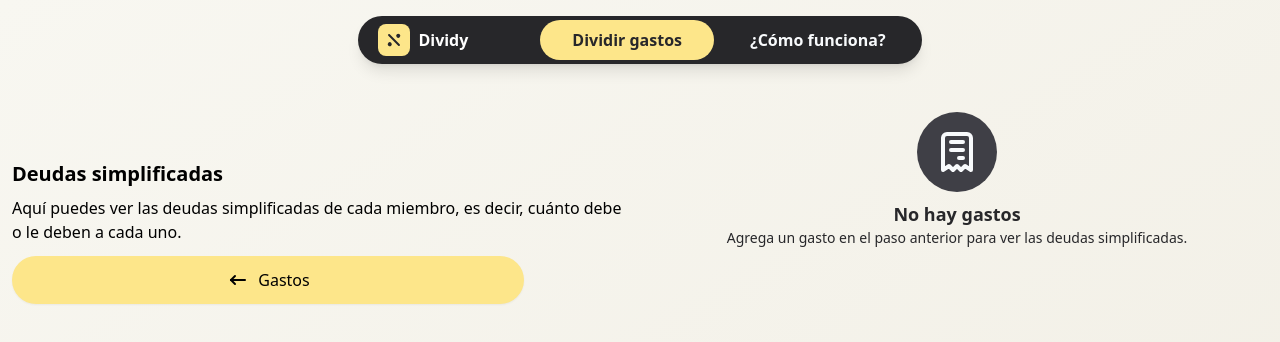
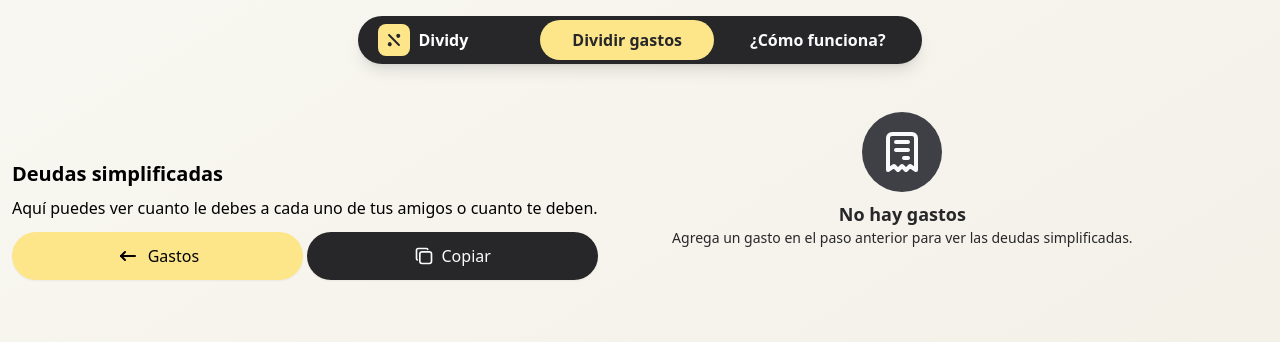
Before and after one commit to nicosmico/dividy-frontend, a React (Vite) app: page /split-bills/simplified-debts in a window 1280 px wide. Shown: the top 342 px of the page. Built offline with nearby package versions, Linux system fonts and the light colour scheme.

Commit message:
feat: Add Snackbars and allow copy summary to clipboard

```diff
--- a/src/App.tsx
+++ b/src/App.tsx
@@ -1,10 +1,17 @@
+import { SnackBarProvider } from './components/ui/snack-bar/SnackBarProvider';
 import { useUpdateBreakpoints } from './hooks/useUpdateBreakpoints';
 import AppRoutes from './routes';
 
 function App() {
   useUpdateBreakpoints();
 
-  return <AppRoutes />;
+  return (
+    <>
+      <SnackBarProvider>
+        <AppRoutes />
+      </SnackBarProvider>
+    </>
+  );
 }
 
 export default App;
--- /dev/null
+++ b/src/components/ui/snack-bar/SnackBar.tsx
@@ -0,0 +1,23 @@
+import Card from '../Card';
+import RoundedButton from '../RoundedButton';
+
+interface Props {
+  message: string;
+  onClose?: () => void;
+}
+
+export function SnackBar({ message, onClose }: Props) {
+  return (
+    <Card className='flex items-center justify-between gap-2 bg-zinc-800 p-4 text-gray-50'>
+      <div className='text-balance'>{message}</div>
+      <RoundedButton
+        className='bg-gray-50 px-3 py-1 text-zinc-800'
+        onClick={onClose}
+      >
+        Cerrar
+      </RoundedButton>
+    </Card>
+  );
+}
+
+export default SnackBar;
--- /dev/null
+++ b/src/components/ui/snack-bar/SnackBarProvider.tsx
@@ -0,0 +1,48 @@
+// src/components/ui/SnackBarProvider.tsx
+import { createContext, useCallback, useState } from 'react';
+import SnackBar from './SnackBar';
+
+interface SnackBarMessage {
+  id: string;
+  message: string;
+}
+
+interface SnackBarContextType {
+  showMessage: (message: string) => void;
+}
+
+export const SnackBarContext = createContext<SnackBarContextType | null>(null);
+
+export function SnackBarProvider({ children }: { children: React.ReactNode }) {
+  const [messages, setMessages] = useState<SnackBarMessage[]>([]);
+
+  const showMessage = useCallback((message: string) => {
+    const id = crypto.randomUUID();
+    setMessages((prev) => [...prev, { id, message }]);
+
+    // Auto-remove after 5 seconds
+    setTimeout(() => {
+      setMessages((prev) => prev.filter((msg) => msg.id !== id));
+    }, 2000);
+  }, []);
+
+  const handleClose = (id: string) => {
+    setMessages((prev) => prev.filter((msg) => msg.id !== id));
+  };
+
+  return (
+    <SnackBarContext.Provider value={{ showMessage }}>
+      {children}
+      <div className='sticky bottom-1 space-y-2 p-2'>
+        {messages.map((msg) => (
+          <div key={msg.id} className='animate-slide-up'>
+            <SnackBar
+              message={msg.message}
+              onClose={() => handleClose(msg.id)}
+            />
+          </div>
+        ))}
+      </div>
+    </SnackBarContext.Provider>
+  );
+}
--- /dev/null
+++ b/src/components/ui/snack-bar/useSnackBar.ts
@@ -0,0 +1,10 @@
+import { useContext } from 'react';
+import { SnackBarContext } from './SnackBarProvider';
+
+export function useSnackBar() {
+  const context = useContext(SnackBarContext);
+  if (!context) {
+    throw new Error('useSnackBar must be used within SnackBarProvider');
+  }
+  return context;
+}
--- /dev/null
+++ b/src/features/split-bills/types/summary.ts
@@ -0,0 +1,45 @@
+import { formatToCurrency } from 'src/utils/format-to';
+import { Bill } from 'src/features/split-bills/types/bill';
+import { Member } from 'src/features/split-bills/types/member';
+import { Transaction } from 'src/features/split-bills/types/transaction';
+
+export function formatSplitBillSummary(
+  bills: Record<string, Bill>,
+  members: Record<string, Member>,
+  transactions: Transaction[]
+): string {
+  let summary = '';
+
+  // 1. Format members section
+  summary += '*👥 Miembros*\n';
+  Object.values(members).forEach((member) => {
+    summary += `• ${member.name}\n`;
+  });
+  summary += '\n';
+
+  // 2. Format bills section
+  summary += '*🧾 Gastos*\n';
+  Object.values(bills).forEach((bill) => {
+    const paidByMember = members[bill.paidBy];
+    const total = formatToCurrency(bill.total);
+    const splitMembers = bill.members.map(id => members[id].name).join(', ');
+
+    summary += `• ${bill.name}\n`;
+    summary += `  💰 ${total}\n`;
+    summary += `  👤 Pagó: ${paidByMember.name}\n`;
+    summary += `  👥 Dividido entre: ${splitMembers}\n`;
+    summary += '\n';
+  });
+
+  // 3. Format simplified debts
+  summary += '*💸 Deudas simplificadas*\n';
+  transactions.forEach((transaction) => {
+    const from = members[transaction.from];
+    const to = members[transaction.to];
+    const amount = formatToCurrency(transaction.amount);
+
+    summary += `• ${from.name} debe a ${to.name}: ${amount}\n`;
+  });
+
+  return summary;
+}
--- a/src/pages/split-bills/bills/BillsPage.tsx
+++ b/src/pages/split-bills/bills/BillsPage.tsx
@@ -38,8 +38,8 @@ export function BillsPage() {
         <div className='space-y-2 text-center md:col-start-1 md:col-end-2 md:row-start-1 md:row-end-2 md:mt-20 md:text-left'>
           <h1 className='text-xl font-bold'>Gastos</h1>
           <p>
-            Agrega a los miembros del grupo con quienes dividirás los gastos. En
-            el siguiente paso podrás agregar las deudas.
+            Agrega los gastos del grupo y Dividy se encargará de simplificar las
+            deudas
           </p>
         </div>
         <div className='space-y-8 md:col-start-2 md:col-end-3 md:row-span-full'>
@@ -77,7 +77,7 @@ export function BillsPage() {
           </RoundedButton>
         </div>
 
-        <div className='sticky bottom-2 grid grid-cols-2 gap-1 md:static md:col-start-1 md:col-end-2 md:row-start-2 md:row-end-3 md:content-start'>
+        <div className='bottom-2 grid grid-cols-2 gap-1 md:col-start-1 md:col-end-2 md:row-start-2 md:row-end-3 md:content-start'>
           <RoundedLink
             to='../members'
             className='w-full bg-amber-200 px-6 shadow-sm md:max-w-lg'
--- a/src/pages/split-bills/members/EditMemberPage.tsx
+++ b/src/pages/split-bills/members/EditMemberPage.tsx
@@ -1,6 +1,7 @@
 import { useEffect, useState } from 'react';
 import { useNavigate, useParams } from 'react-router-dom';
 import { Dialog } from 'src/components/ui';
+import { useSnackBar } from 'src/components/ui/snack-bar/useSnackBar';
 import { MemberForm } from 'src/features/split-bills';
 import { TMemberForm } from 'src/features/split-bills/components/MemberForm';
 import useMembers from 'src/features/split-bills/hooks/useMembers';
@@ -12,6 +13,7 @@ export function EditMemberPage() {
   const { members, updateMember } = useMembers();
   const [member, setMember] = useState<Member | undefined>();
   const [open, setOpen] = useState(true);
+  const { showMessage } = useSnackBar();
 
   const navigate = useNavigate();
 
@@ -27,6 +29,7 @@ export function EditMemberPage() {
   const handleEditMember = (values: TMemberForm) => {
     updateMember(memberId!, values);
     setOpen(false);
+    showMessage('Miembro editado ✨');
   };
 
   return (
--- a/src/pages/split-bills/total/SimplifiedDebts.tsx
+++ b/src/pages/split-bills/total/SimplifiedDebts.tsx
@@ -1,9 +1,15 @@
-import { IconArrowNarrowLeft, IconReceipt } from '@tabler/icons-react';
+import {
+  IconArrowNarrowLeft,
+  IconCopy,
+  IconReceipt,
+} from '@tabler/icons-react';
 import { useMemo } from 'react';
-import { RoundedLink, Status } from 'src/components/ui';
+import { RoundedButton, RoundedLink, Status } from 'src/components/ui';
+import { useSnackBar } from 'src/components/ui/snack-bar/useSnackBar';
 import { TransactionCard } from 'src/features/split-bills/components/TransactionCard';
 import useBills from 'src/features/split-bills/hooks/useBills';
 import useMembers from 'src/features/split-bills/hooks/useMembers';
+import { formatSplitBillSummary } from 'src/features/split-bills/types/summary';
 import {
   simplifyDebts,
   Transaction,
@@ -12,6 +18,7 @@ import {
 export function SimplifiedDebts() {
   const { members } = useMembers();
   const { billsOrder, bills } = useBills();
+  const { showMessage } = useSnackBar();
 
   const transactions = useMemo(() => {
     return simplifyDebts(billsOrder.map((id) => bills[id]));
@@ -30,14 +37,20 @@ export function SimplifiedDebts() {
     );
   }, [transactions]);
 
+  const copyToClipboard = () => {
+    const text = formatSplitBillSummary(bills, members, transactions);
+    navigator.clipboard.writeText(text);
+    showMessage('Woosh! Resumen copiado al portapapeles 🪄');
+  };
+
   return (
     <>
       <div className='grid grid-cols-1 gap-3 md:grid-cols-2 md:grid-rows-[min-content_1fr]'>
         <div className='space-y-2 text-center md:col-start-1 md:col-end-2 md:row-start-1 md:row-end-2 md:mt-20 md:text-left'>
           <h1 className='text-xl font-bold'>Deudas simplificadas</h1>
           <p>
-            Aquí puedes ver las deudas simplificadas de cada miembro, es decir,
-            cuánto debe o le deben a cada uno.
+            Aquí puedes ver cuanto le debes a cada uno de tus amigos o cuanto te
+            deben.
           </p>
         </div>
         <div className='space-y-8 md:col-start-2 md:col-end-3 md:row-span-full'>
@@ -67,7 +80,7 @@ export function SimplifiedDebts() {
           )}
         </div>
 
-        <div className='sticky bottom-2 md:static md:col-start-1 md:col-end-2 md:row-start-2 md:row-end-3'>
+        <div className='bottom-2 grid grid-cols-2 gap-1 md:col-start-1 md:col-end-2 md:row-start-2 md:row-end-3 md:content-start'>
           <RoundedLink
             to='../bills'
             className='w-full bg-amber-200 px-6 shadow-sm md:max-w-lg'
@@ -75,6 +88,13 @@ export function SimplifiedDebts() {
             <IconArrowNarrowLeft></IconArrowNarrowLeft>
             Gastos
           </RoundedLink>
+          <RoundedButton
+            className='w-full bg-zinc-800 px-6 text-gray-50 shadow-sm md:max-w-lg'
+            onClick={copyToClipboard}
+          >
+            <IconCopy size={20}></IconCopy>
+            Copiar
+          </RoundedButton>
         </div>
       </div>
     </>
```
Also changed, not shown: src/pages/split-bills/members/MembersPage.tsx (+3 -4 lines).
